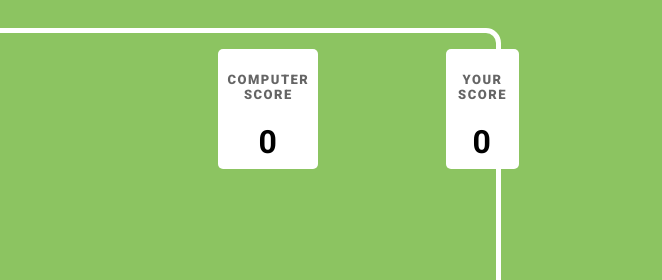
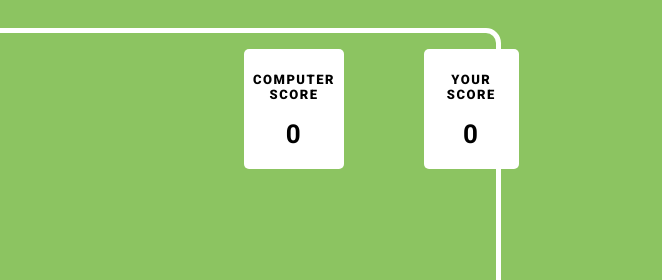
Before and after one commit to Sarswati01/game, a plain HTML site: page index.html in a window 1280 px wide. Shown: the top 280 px of the page, 618-1280 px from the left. Drawn offline with Linux system fonts and the light colour scheme.

Commit message:
Describe your changes here

```diff
--- a/style.css
+++ b/style.css
@@ -32,13 +32,13 @@ body{
 #score{
     display: flex;
     width:45%;
-   margin:1rem 3rem ;
+    margin:1rem 3rem ;
 }
 #comScore,
 #myScore{
  background-color:#FFFFFF;
-  color:#656565;
-  width:8rem;
+  color:black;
+  width:9rem;
   height:7.5rem;
   box-sizing:border-box;
   text-align:center;
@@ -48,18 +48,18 @@ body{
   letter-spacing:1.5px;
   border-radius:5px;
 }
-h1{
-  color:#000;
+h1 span{
+  /* color:black; */
   font-size:xx-large;
 
 
 }
 #comScore{
-  margin-left: 7.9rem;
+  margin-left: 9.5rem;
 
 }
 #myScore{
-  margin-left: 8rem;
+  margin-left:5rem;
 }
 .lower{
     width: 400px;
```
